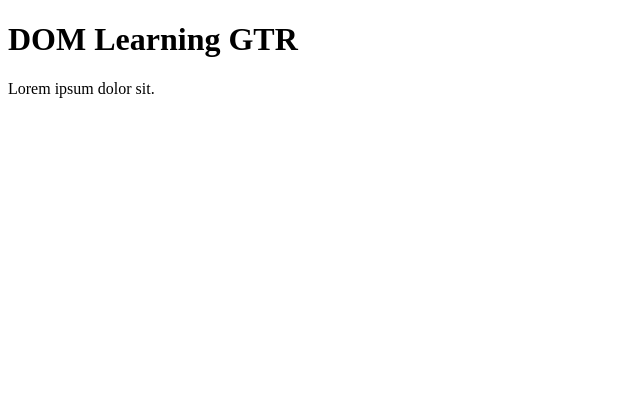
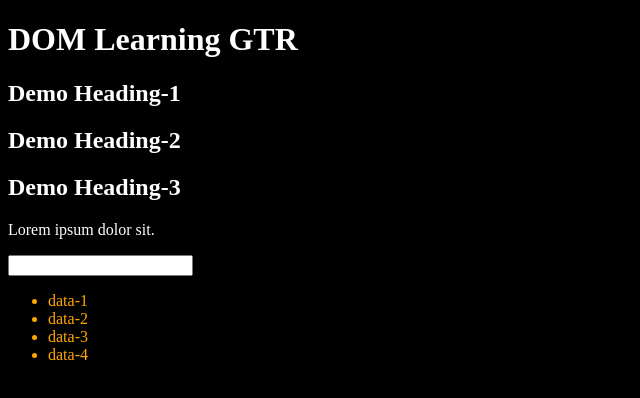
Before and after one commit to MDalamin5/Web-Integration-Lab-js, a website: page 01-DOM-Manipulations/one.html in a window 1280 px wide. Shown: the whole page, without its empty margins (0-640 px from the left). Drawn offline with Linux system fonts and the light colour scheme.

Commit message:
converted html list to array and put the modificaitons

```diff
--- /dev/null
+++ b/01-DOM-Manipulations/app.js
@@ -0,0 +1,11 @@
+const listItem = document.getElementsByClassName("list-item")
+console.log(listItem)
+
+// convert htmlcollection to array
+const data = Array.from(listItem)
+
+console.log(data)
+
+data.forEach(function(li){
+    li.style.color = "orange"
+})
--- a/01-DOM-Manipulations/one.html
+++ b/01-DOM-Manipulations/one.html
@@ -3,11 +3,29 @@
 <head>
     <meta charset="UTF-8">
     <title>DOM Manipulation</title>
+    <style>
+        .bg-black{
+            background-color: black;
+            color: white;
+        }
+    </style>
 </head>
-<body>
-    <div class="bg-black">
-        <h1 class="heading">DOM Learning GTR</h1>
+<body class="bg-black">
+    <div class="main">
+        <h1 id="title" class="heading">DOM Learning GTR <span style="display: none;">Test Text</span></h1>
+        <h2>Demo Heading-1</h2>
+        <h2>Demo Heading-2</h2>
+        <h2>Demo Heading-3</h2>
         <p>Lorem ipsum dolor sit.</p>
+        <input type="password" name="" id="">
+
+        <ul>
+            <li class="list-item">data-1</li>
+            <li class="list-item">data-2</li>
+            <li class="list-item">data-3</li>
+            <li class="list-item">data-4</li>
+        </ul>
     </div>
+     <script src="app.js"></script>
 </body>
 </html>
```
